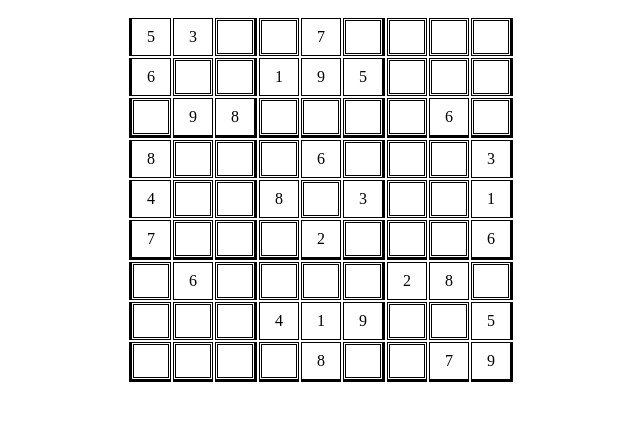
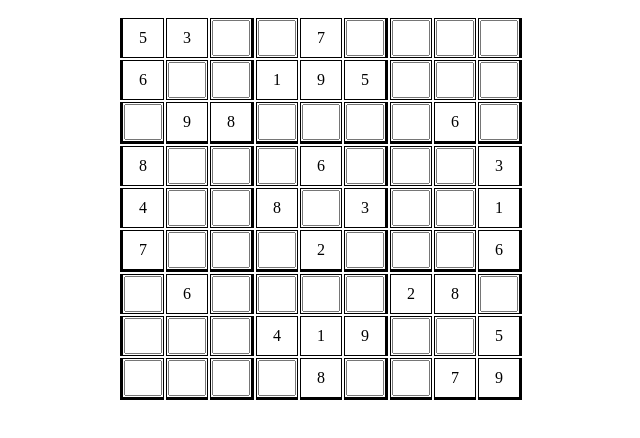
Before and after one commit to emzhofb/sudoku, a plain HTML site: page index.html in a window 1280 px wide. Shown: the whole page, without its empty margins (319-959 px from the left). Drawn offline with nearby package versions, Linux system fonts and the light colour scheme.

Commit message:
edit css for the input

```diff
--- a/index.html
+++ b/index.html
@@ -8,7 +8,11 @@
       table {
         margin: 1em auto;
       }
-      td, input {
+      input {
+        height: 30px;
+        width: 30px;
+      }
+      td {
         height: 30px;
         width: 30px;
         border: 1px solid;
@@ -41,7 +45,7 @@
           board += '<tr>';
           for (let j = 0; j < puzzle[i].length; j++) {
             if (puzzle[i][j] === 0) {
-              board += '<td><input></input></td>';
+              board += `<td><input></input></td>`;
             } else {
               board += `<td>${puzzle[i][j]}</td>`;
             }
```
